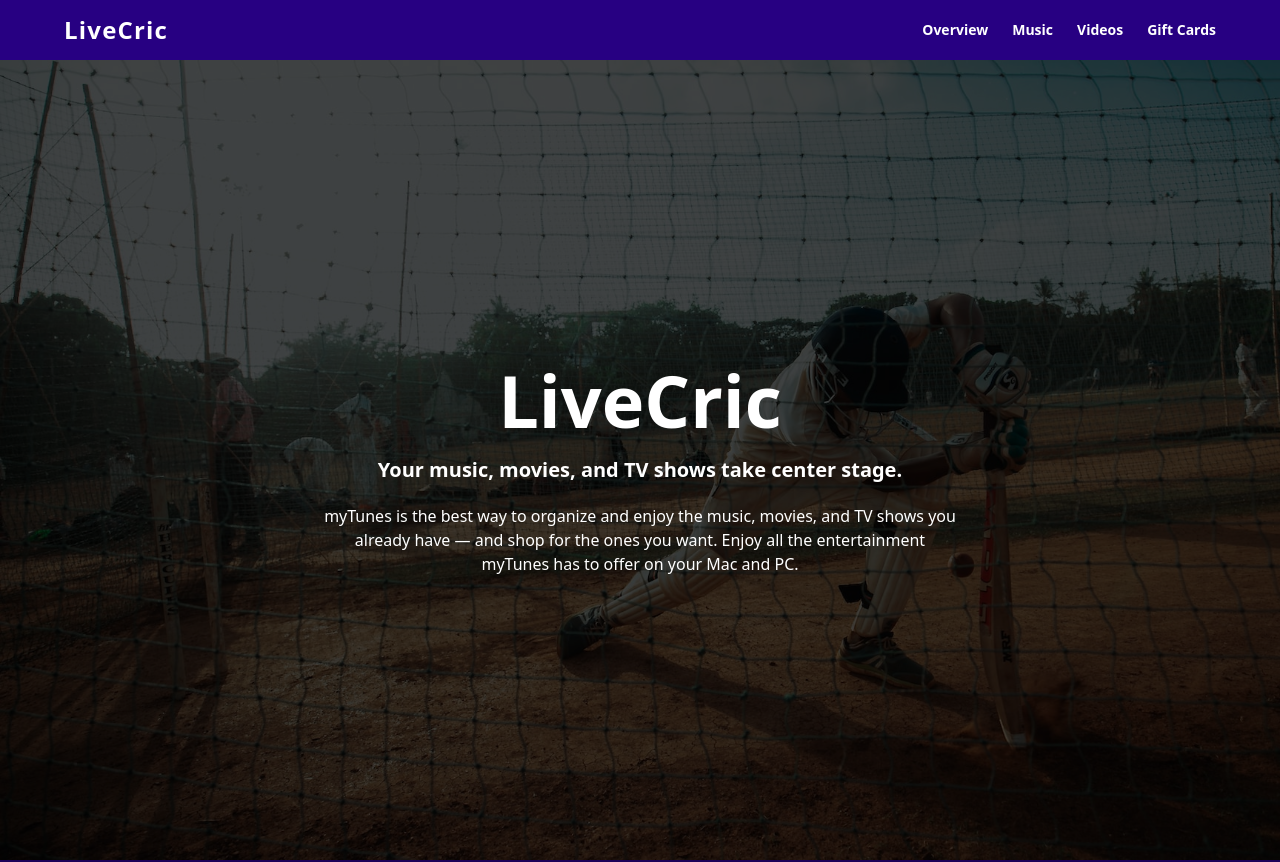
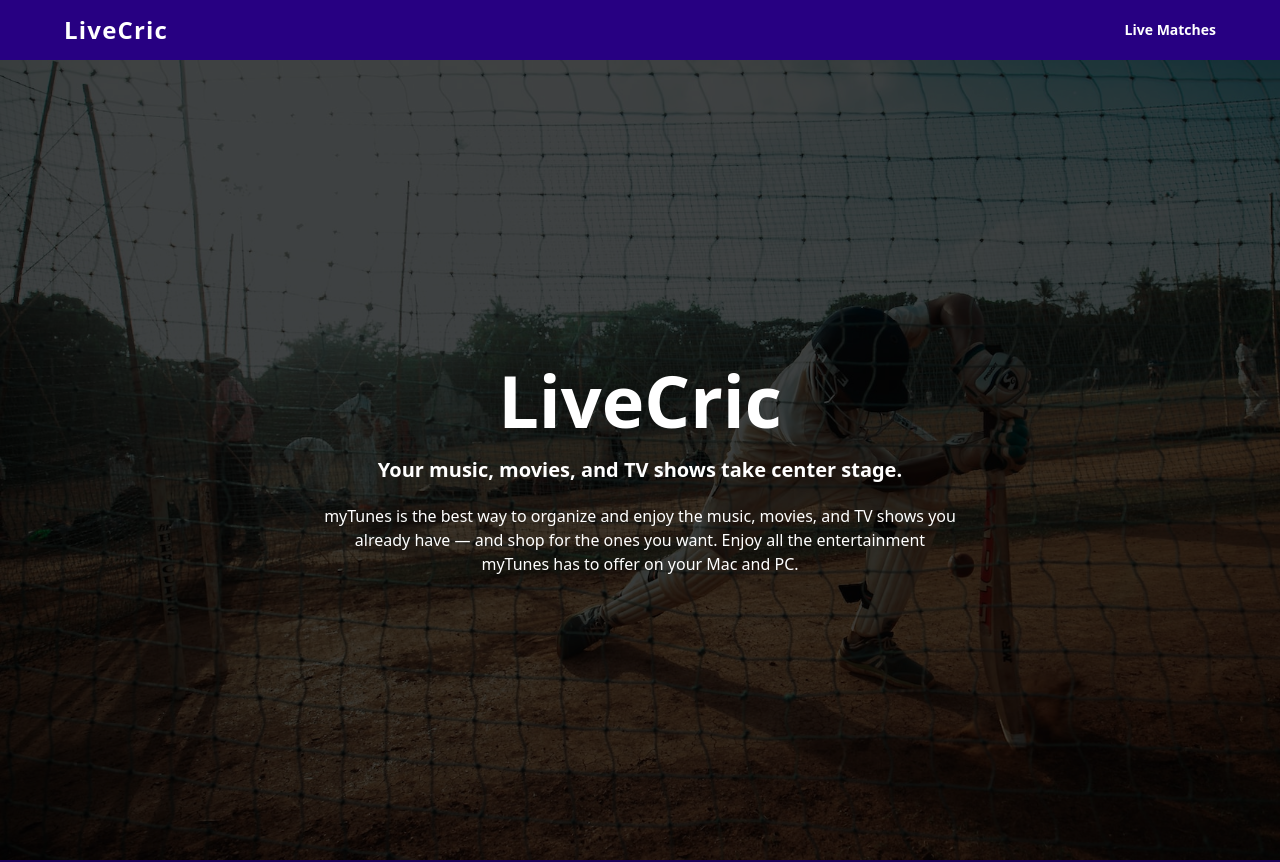
Before and after one commit to numanjvd82/cricket-app-react-ts, a React (Vite) app: page / in a window 1280 px wide. Shown: the top 862 px of the page. Built offline with nearby package versions, Linux system fonts and the light colour scheme.

Commit message:
removed links

```diff
--- a/src/components/Links.ts
+++ b/src/components/Links.ts
@@ -1,22 +1,7 @@
 export default [
   {
     id: 1,
-    name: 'Overview',
-    path: '/',
-  },
-  {
-    id: 2,
-    name: 'Music',
-    path: '/',
-  },
-  {
-    id: 3,
-    name: 'Videos',
-    path: '/',
-  },
-  {
-    id: 4,
-    name: 'Gift Cards',
+    name: 'Live Matches',
     path: '/',
   },
 ];
```
